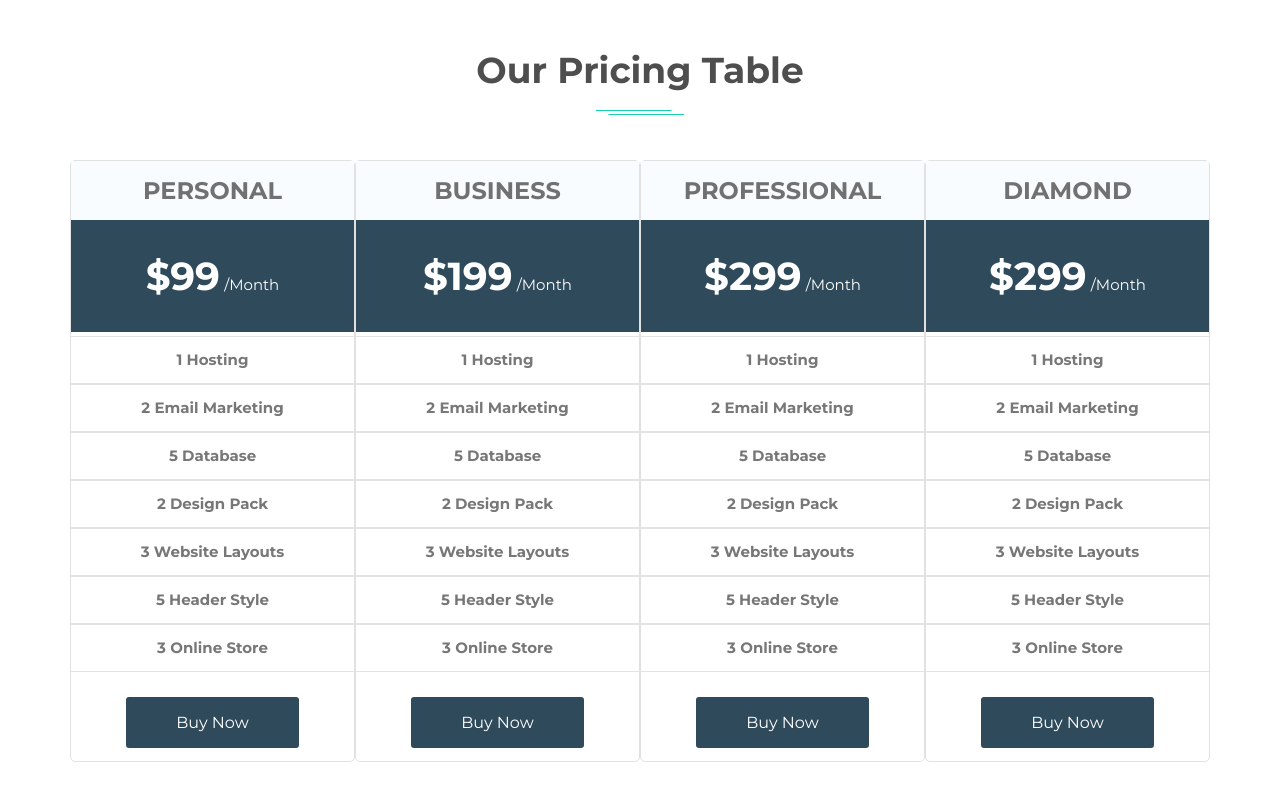
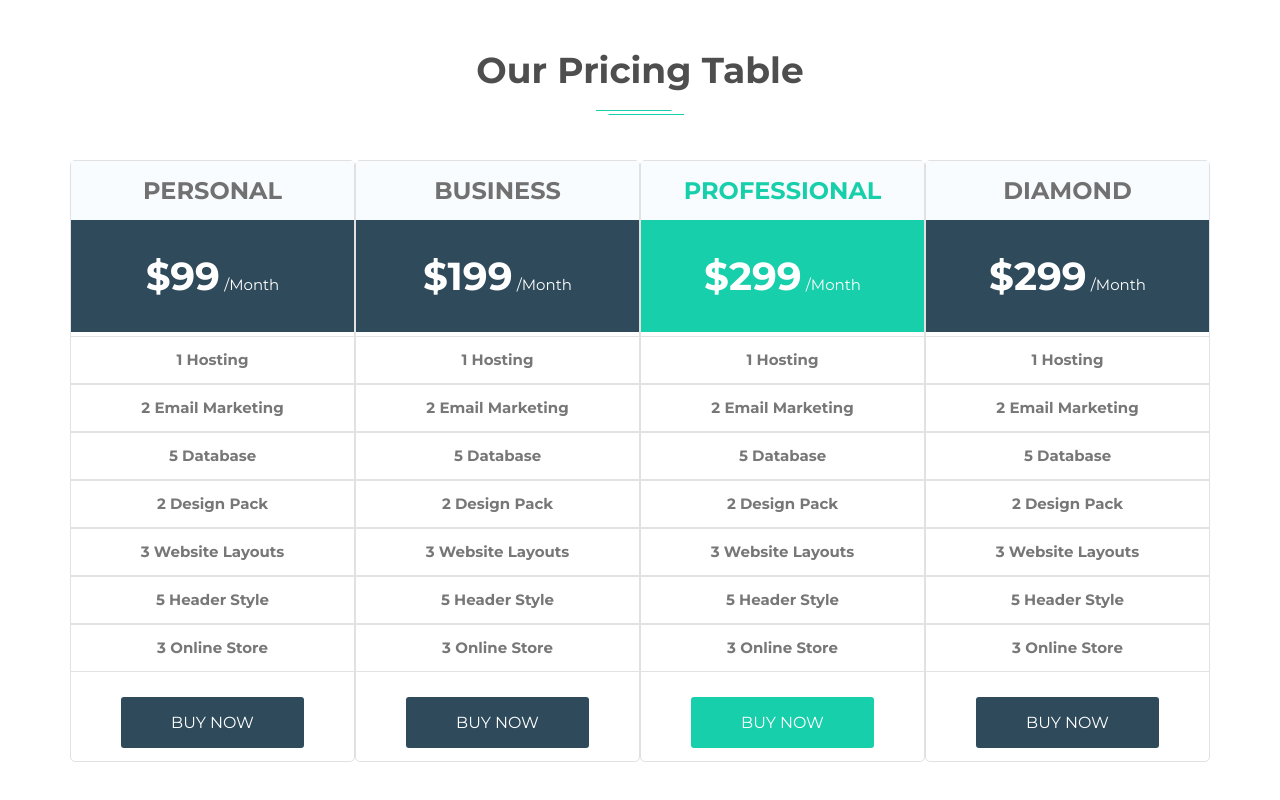
Before and after one commit to kuharenko-olya/Ham, a website: page public/index.html in a window 1280 px wide. Shown: the part 6708-7508 px from the top of the page. Drawn offline with Linux system fonts and the light colour scheme.

Commit message:
добавила active

```diff
--- a/public/index.html
+++ b/public/index.html
@@ -634,8 +634,8 @@
                 </div>
 
                 <div class="item">
-                    <div class="price-type">Professional</div>
-                    <div class="price-value">
+                    <div class="price-type active">Professional</div>
+                    <div class="price-value active">
                         <span>$299</span>
                         <span>/Month</span>
                     </div>
@@ -649,7 +649,7 @@
                         <li>3 Online Store</li>
                     </ul>
                     <div class="price-buy">
-                        <a href="#" class="button">Buy Now</a>
+                        <a href="#" class="button active">Buy Now</a>
                     </div>
                 </div>
 
--- a/sass/_pricing.scss
+++ b/sass/_pricing.scss
@@ -20,6 +20,12 @@
                 color: $fourth-color;
                 background-color: #f8fcfe;
                 padding: 15px 0px;
+
+                &.active {
+                    color: $primary-color;
+                }
+
+
             }
 
             .price-value {
@@ -27,6 +33,7 @@
                 padding: 32px 0px;
                 color: $second-color;
                 border-bottom: 4px solid $second-color;
+
 
                 span:first-child {
                     font-size: 39px;
@@ -37,6 +44,10 @@
                 span:last-child {
                     font-size: 15px;
                     font-weight: 400;
+                }
+
+                &.active {
+                    background-color: $primary-color
                 }
 
             }
@@ -64,6 +75,12 @@
                     padding: 16px 50px;
                     text-decoration: none;
                     color: $second-color;
+                    text-transform: uppercase;
+
+                    &.active {
+                        background-color: $primary-color;
+                    }
+
                 }
 
             }
```
Also changed, not shown: public/css/main.css.
